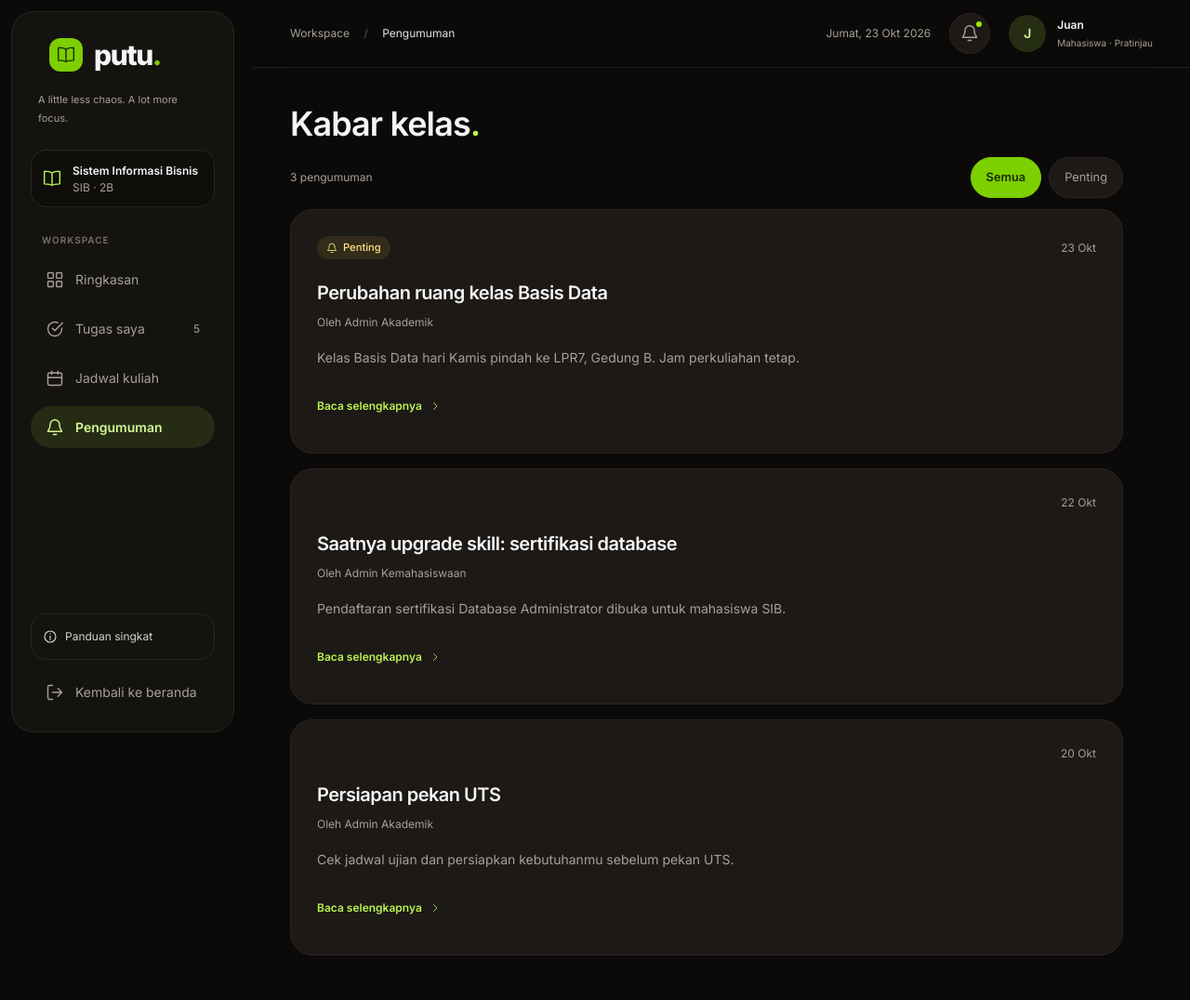
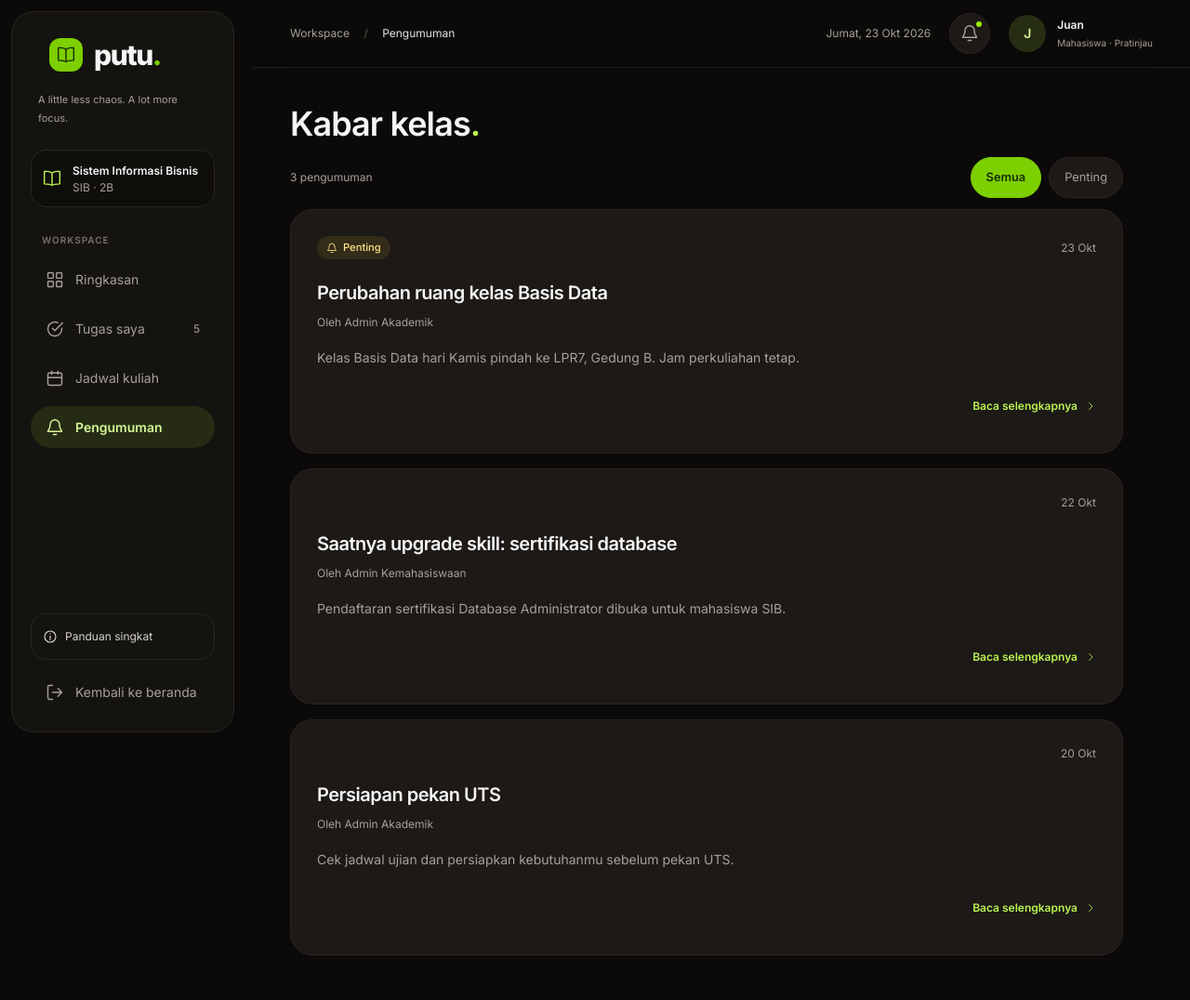
Before and after one commit to jeyyprtf/putu, a PHP site: page /app/pages/pengumuman.php in a window 1280 px wide. Shown: the whole page at 93% size. Run offline with PHP 8.4, Linux system fonts and the light colour scheme.

Commit message:
style: align announcement read-more controls to the right

```diff
--- a/app/pages/pengumuman.php
+++ b/app/pages/pengumuman.php
@@ -53,7 +53,7 @@ require_once __DIR__ . '/../bootstrap.php';
                                 <?= e($news['summary']) ?>
                             </p>
                             <details class="mt-1 sm:mt-4" <?= ($_GET['id'] ?? '') === $news['id'] ? 'open' : '' ?>>
-                                <summary class="flex min-h-11 w-fit items-center gap-2 text-xs font-semibold text-lime-300">
+                                <summary class="ml-auto flex min-h-11 w-fit items-center gap-2 text-xs font-semibold text-lime-300">
                                     Baca selengkapnya<span class="details-arrow transition-transform"><?= icon('chevron', 'size-3') ?></span>
                                 </summary>
                                 <div class="mt-2 border-t border-stone-800 pt-3 text-sm leading-6 text-stone-300 sm:mt-3 sm:pt-4 sm:leading-8">
```
